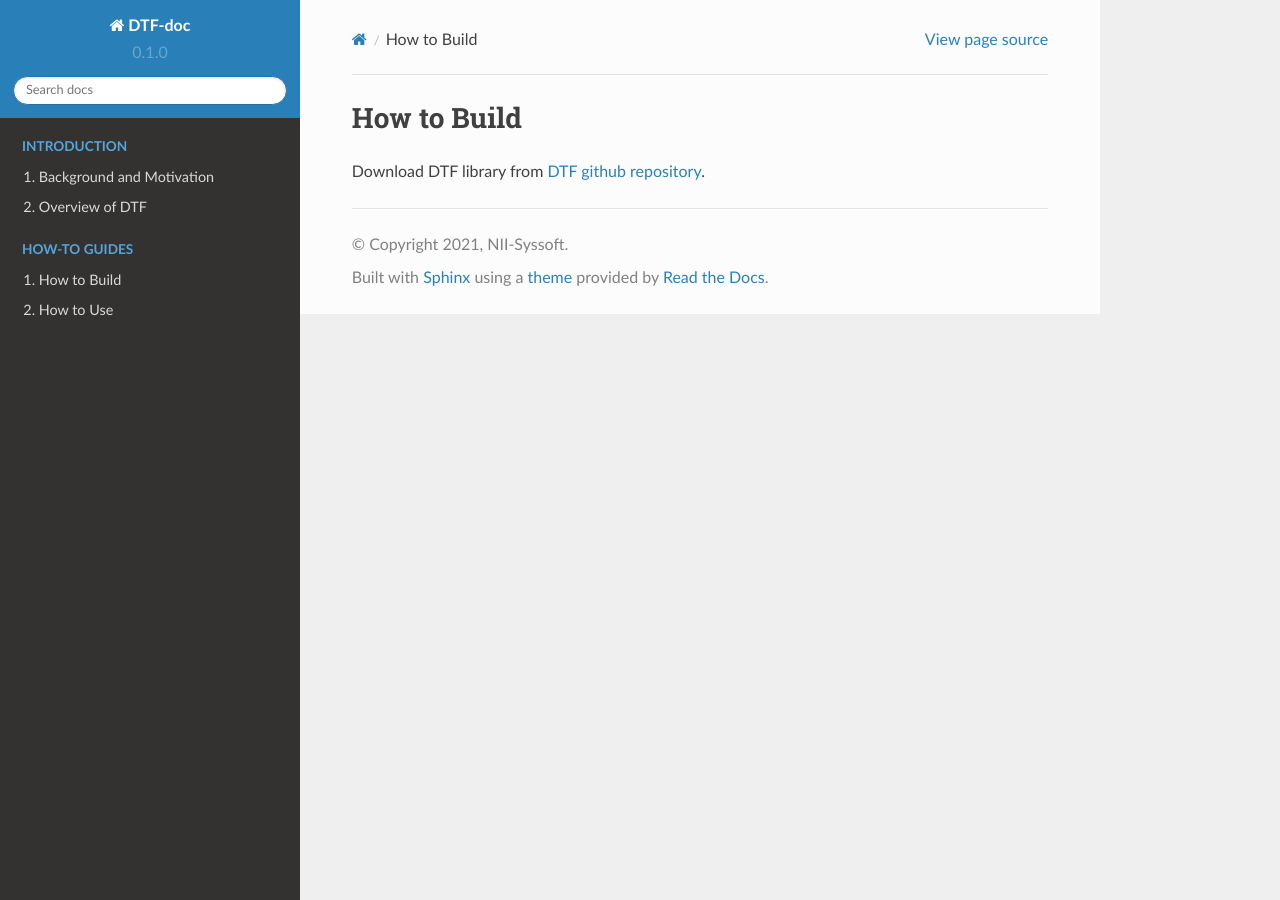
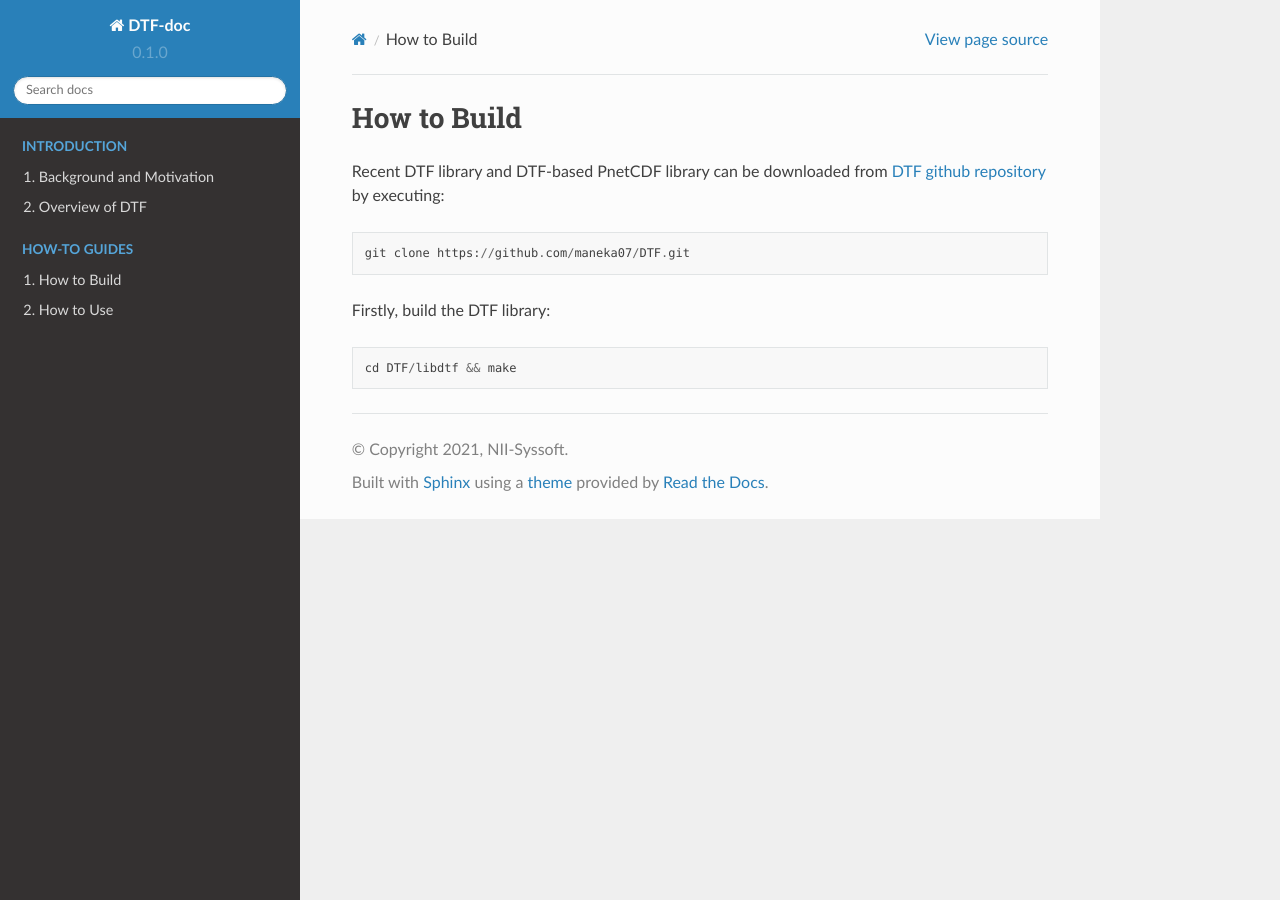
Before and after one commit to yjie2366/dtf-docs, a Sphinx documentation site: the page built from docs/source/build.rst, in a window 1280 px wide. Built offline with Sphinx 7.4.7 and the Read the Docs theme 2.0.0, drawn with Linux system fonts in a browser that asks for light colours.

Commit message:
Update the image and start How-to chapter

```diff
--- a/docs/source/background.rst
+++ b/docs/source/background.rst
@@ -18,6 +18,8 @@ There exists a pressing need for an easy-to-use and and highly efficient approac
 The design of DTF combines the advantages of file I/O and coupling software, which aims at minimizing the modification of existing I/O kernels in multi-component systems and providing high-speed high-efficiency inter-component data transfer.
 The current implementation of DTF works with multi-component systems whose inter-component data transfer is built upon Parallel NetCDF I/O (PnetCDF) library.
 Instead of using file systems, DTF takes full advantage of high-performance interconnects in HPC and transfers data using Message Passing Interface (MPI), which transparently redirects PnetCDF file I/O operations to message passing.
+
+This documentation assumes that the reader knows the basic usage of PnetCDF library.
 An detailed overview of DTF design will be introduced in the next section :ref:`overview`.
 
 .. _fileio-dtf:
--- a/docs/source/build.rst
+++ b/docs/source/build.rst
@@ -1,6 +1,16 @@
 How to Build
 ============
 
-Download DTF library from `DTF github repository`_.
+Recent DTF library and DTF-based PnetCDF library can be downloaded from `DTF github repository`_ by executing:
+
+::
+
+	git clone https://github.com/maneka07/DTF.git
 
 .. _DTF github repository: https://github.com/maneka07/DTF/
+
+Firstly, build the DTF library:
+
+::
+
+	cd DTF/libdtf && make
```
Also changed, not shown: docs/source/img/dtf-pnetcdf.png.
